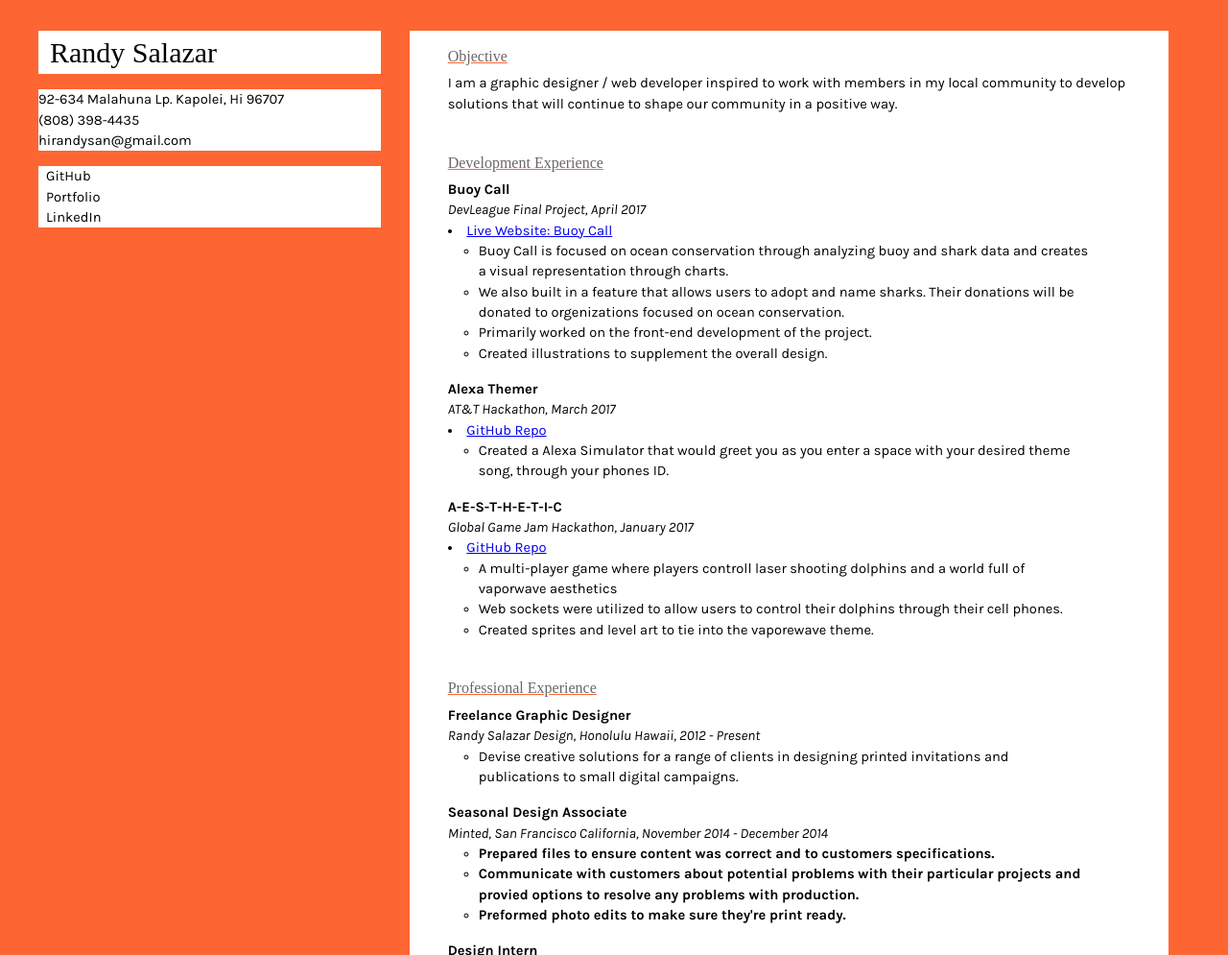
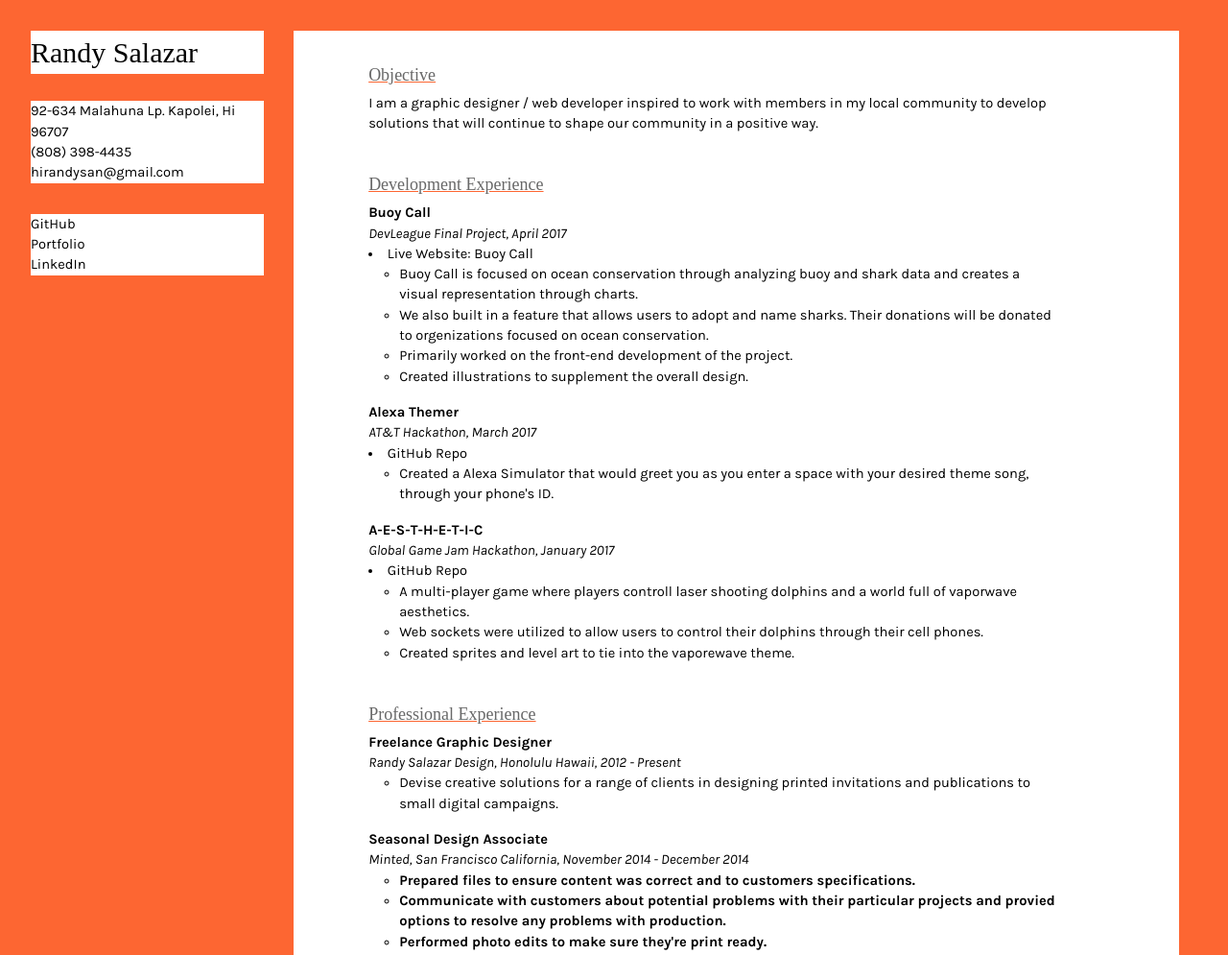
Before and after one commit to raaarwwandy/raaarwwandy.github.io, a plain HTML site: page index.html in a window 1280 px wide. Shown: the top 995 px of the page at 96% size. Drawn offline with Linux system fonts and the light colour scheme; a web font is replaced by a local one.

Commit message:
updated content for Lori

```diff
--- a/css/main.css
+++ b/css/main.css
@@ -27,29 +27,23 @@ p{
 
 #name-header{
   display: block;
-  flex: 0 0 30%;
+  flex: 0 0 20%;
 }
 
 #name{
   font-size: 30px;
   margin-bottom: 1rem;
-  margin-left: .5rem;
   background: white;
-  padding: .75rem;
+  padding: .75rem 0 .75rem 0;
 }
 
 
-#personal-info{
-  display: block;
-}
 
-#links{
-  padding-bottom: .5rem;
-}
 
 #personal-info, #links{
-  margin-bottom: 1rem;
+  margin-bottom: .5rem;
   display: block;
+  padding: .75rem 0 .75rem 0;
 }
 
 #links li, #links li a, #links li a:visited,
@@ -58,16 +52,16 @@ p{
   text-decoration: none;
   color: black;
   background: white;
-  margin-left: .5rem;
 }
 
 
 
+
 #main-body{
-  flex: 0 0 65%;
+  flex: 0 0 70%;
   margin-left: 2.5%;
   background: white;
-  padding-top: 1rem;
+  padding:2.25rem;
 }
 
 
@@ -79,7 +73,7 @@ p{
 h3{
   font-family: 'Inknut Antiqua', serif;
   font-weight: 300;
-  font-size: 12pt;
+  font-size: 13.5pt;
   margin-bottom: 1%;
   text-decoration: underline #FD6632;
   color: #686868;
--- a/css/reset.css
+++ b/css/reset.css
@@ -22,8 +22,15 @@ time, mark, audio, video {
   font-size: 100%;
   font: inherit;
   vertical-align: baseline;
+  text-decoration: none;
+  color: black;
 
 }
+
+li a:hover{
+  color: #FD6632;
+}
+
 /* HTML5 display-role reset for older browsers */
 article, aside, details, figcaption, figure,
 footer, header, hgroup, menu, nav, section {
--- a/index.html
+++ b/index.html
@@ -43,7 +43,7 @@
 
         <h5>Buoy Call</h5>
         <span class="italic">DevLeague Final Project, April 2017</span>
-        <li><a href="https://buoycall.org/"> Live Website: Buoy Call</a></li>
+        <li class="link"><a href="https://buoycall.org/"> Live Website: Buoy Call</a></li>
          <ul class="description">
             <li>Buoy Call is focused on ocean conservation through analyzing buoy and shark data and creates a visual representation through charts.</li>
             <li>We also built in a feature that allows users to adopt and name sharks. Their donations will be donated to orgenizations focused on ocean conservation.</li>
@@ -55,14 +55,14 @@
         <span class="italic">AT&T Hackathon, March 2017</span>
         <li><a href="https://github.com/edsperanto/att--alexa-themer">GitHub Repo</a></li>
         <ul class="description">
-        <li>Created a Alexa Simulator that would greet you as you enter a space with your desired theme song, through your phones ID.</li>
+        <li>Created a Alexa Simulator that would greet you as you enter a space with your desired theme song, through your phone's ID.</li>
         </ul>
 
         <h5>A-E-S-T-H-E-T-I-C</h5>
         <span class="italic">Global Game Jam Hackathon, January 2017</span>
         <li><a href="https://github.com/nms377/A-E-S-T-H-E-T-I-C">GitHub Repo</a></li>
         <ul class="description">
-        <li>A multi-player game where players controll laser shooting dolphins and a world full of vaporwave aesthetics</li>
+        <li>A multi-player game where players controll laser shooting dolphins and a world full of vaporwave aesthetics.</li>
         <li>Web sockets were utilized to allow users to control their dolphins through their cell phones.</li>
         <li>Created sprites and level art to tie into the vaporewave theme.</li>
         </ul>
@@ -84,7 +84,7 @@
             <ul class="description">
             <li>Prepared files to ensure content was correct and to customers specifications.</li>
             <li>Communicate with customers about potential problems with their particular projects and provied options to resolve any problems with production.</li>
-            <li>Preformed photo edits to make sure they're print ready.</li>
+            <li>Performed photo edits to make sure they're print ready.</li>
             </ul>
 
 
```
